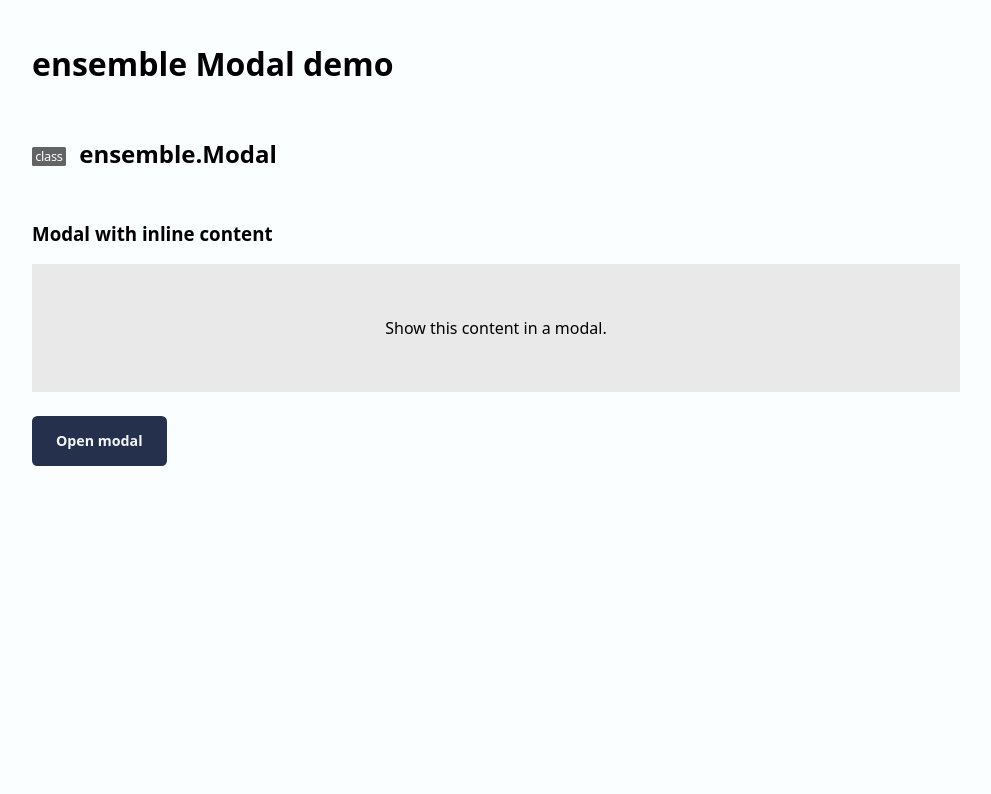
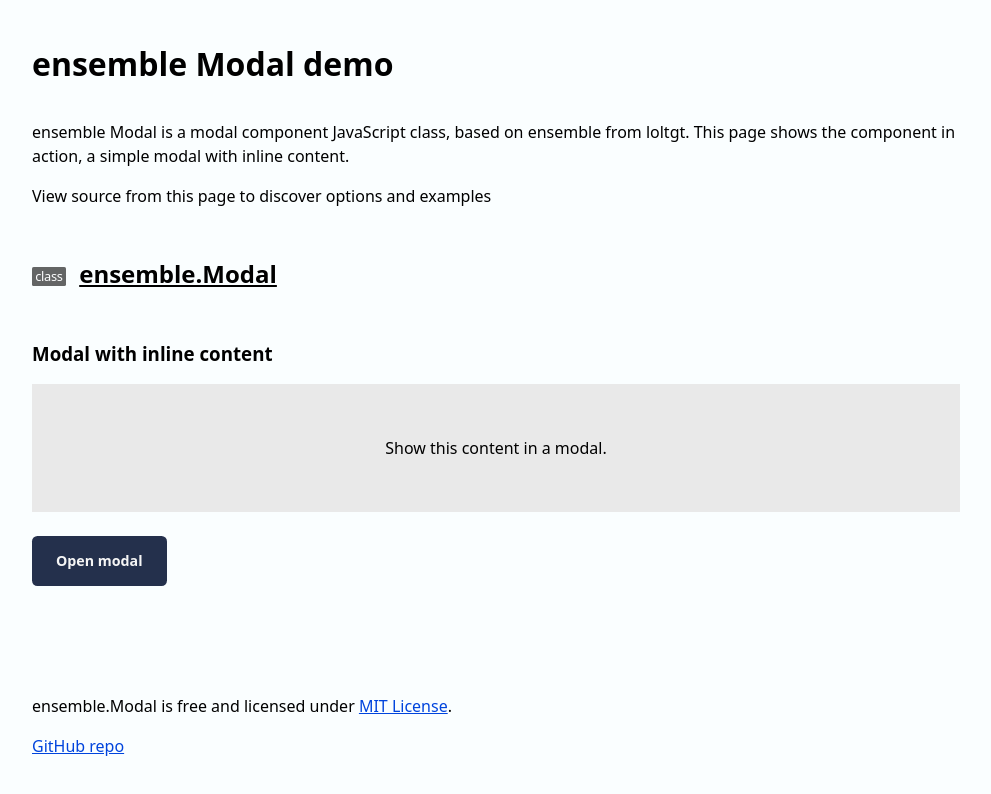
Before and after one commit to loltgt/ensemble-modal, a website: page demo/index.html in a window 1280 px wide. Shown: the whole page, without its empty margins (144-1135 px from the left). Drawn offline with Linux system fonts and the light colour scheme.

Commit message:
testing, new description text

```diff
--- a/demo/index.html
+++ b/demo/index.html
@@ -4,6 +4,8 @@
 <meta charset="utf-8">
 <meta name="viewport" content="width=device-width, initial-scale=1, shrink-to-fit=no">
 <title>ensemble Modal demo</title>
+<meta name="description" content="ensemble.Modal demo page showing the modal component in action: modal inline content">
+<link rel="canonical" href="https://loltgt.github.io/ensemble-modal/demo/">
 <link rel="stylesheet" href="demo-ensemble-modal.css">
 
 <!-- ensemble modal stylesheet -->
@@ -13,11 +15,14 @@
 <main>
   <h1>ensemble Modal demo</h1>
 
+  <p>ensemble Modal is a modal component JavaScript class, based on ensemble from loltgt. This page shows the component in action, a simple modal with inline content.</p>
+  <p>View source from this page to discover options and examples</p>
+
   <section>
-    <h2 class="js-class">ensemble.Modal</h2>
+    <h2 class="js-class"><a href="https://github.com/loltgt/ensemble-modal/blob/main/src/js/Modal.js" target="_blank">ensemble.Modal</a></h2>
 
     <article class="example" id="example-1">
-      <h2>Modal with inline content</h2>
+      <h3>Modal with inline content</h3>
 
       <span class="content">Show this content in a modal.</span>
 
@@ -28,6 +33,10 @@
 
   </section>
 </main>
+<footer>
+  <p>ensemble.Modal is free and licensed under <a href="../LICENSE" target="_blank" onclick="return!(window.origin!='null'&&fetch(this.href).then((r)=>r.blob().then((b)=>window.open(window.URL.createObjectURL(b),'_blank'))))">MIT License</a>.</p>
+  <a class="repo" href="https://github.com/loltgt/ensemble-modal">GitHub repo</a>
+</footer>
 
 <!-- ensemble modal javascript -->
 <script src="../dist/js/ensemble-modal.js"></script>
@@ -35,12 +44,12 @@
 
 <!-- example: Modal with inline content -->
 <script>
-  var element = document.querySelector('#example-1 .content');
+  var element = document.querySelector("#example-1 .content");
 
   var modal = new ensemble.Modal(element);
-  var button = document.getElementById('button-modal');
 
-  button.addEventListener('click', modal.open, true);
+  var button = document.getElementById("button-modal");
+  button.addEventListener("click", modal.open);
 </script>
 
 </body>
--- a/gulpfile.js
+++ b/gulpfile.js
@@ -9,8 +9,7 @@ function demo_css() {
   return src('src/scss/demo_*.scss')
     .pipe(sass({
       loadPaths: [
-        './node_modules/@loltgt/ensemble--demo/src/scss',
-        './node_modules/@loltgt/ensemble-modal--demo/src/scss'
+        './node_modules/@loltgt/ensemble--demo/src/scss'
       ],
       silenceDeprecations: ['import'],
       style: 'compressed'
```
Also changed, not shown: demo/demo-ensemble-modal.css (+1 -1 lines), README.md, dist/js/ensemble-modal.js, dist/js/ensemble-modal.min.js.
